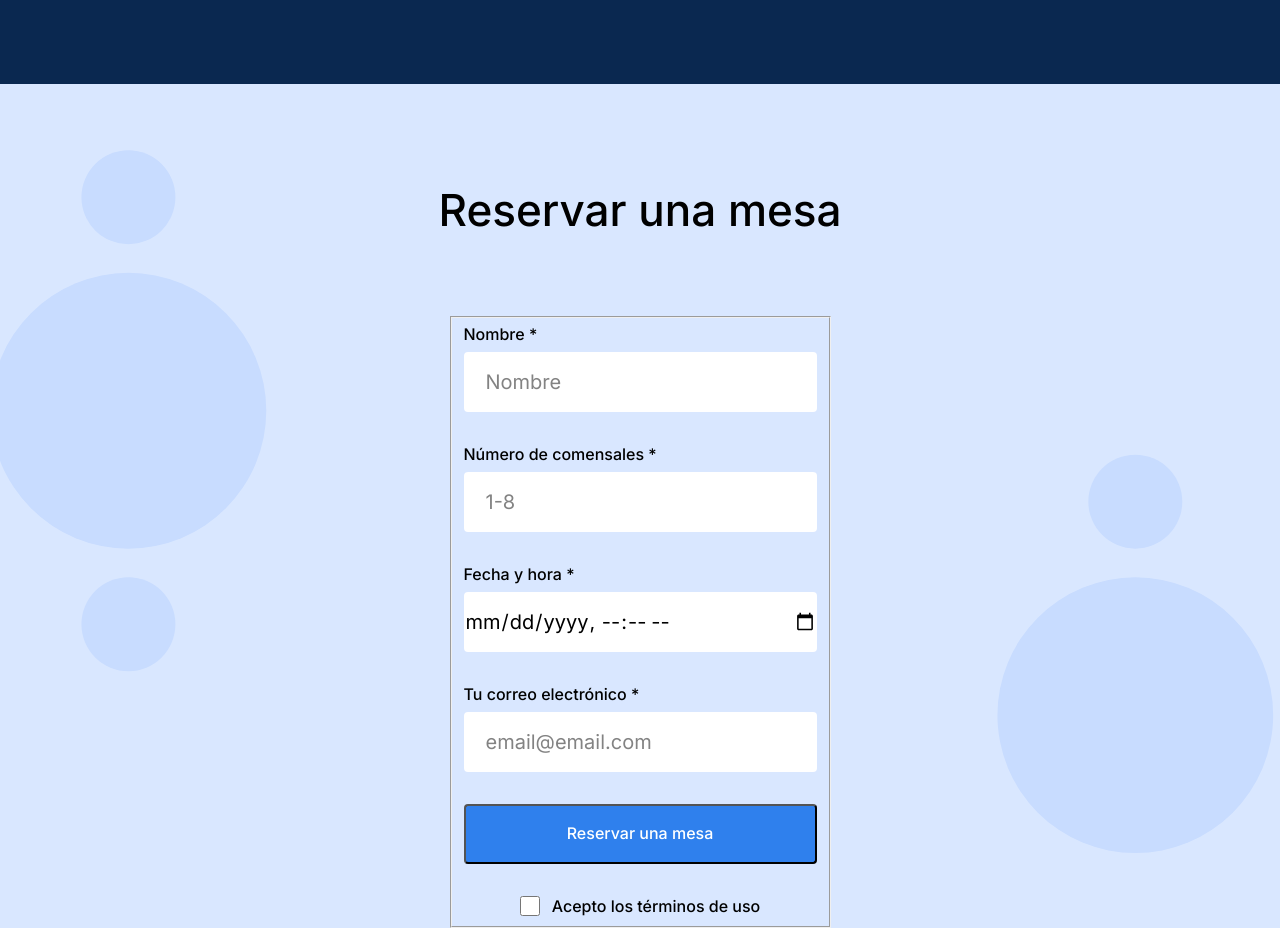
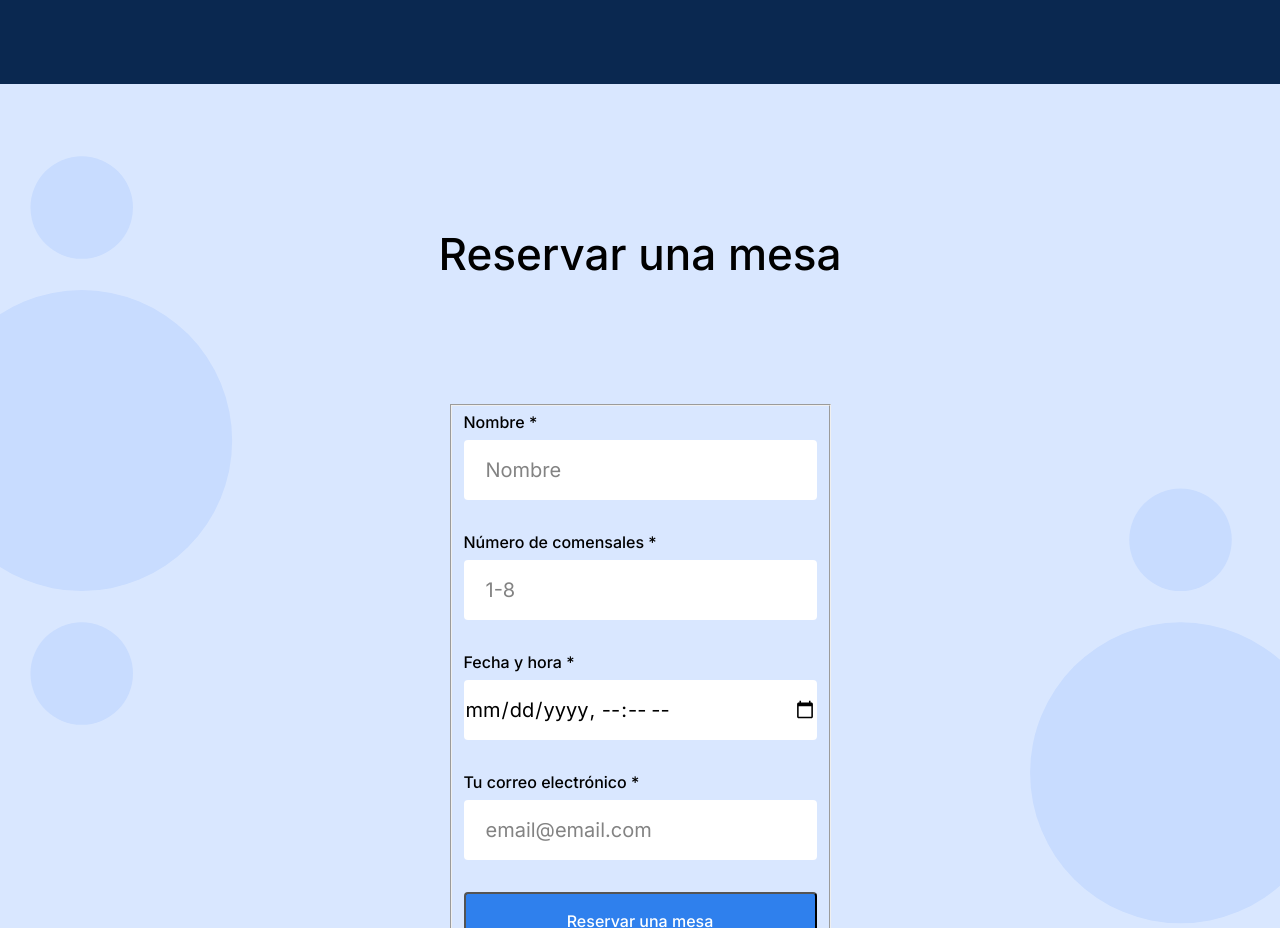
Before and after one commit to Gabo-SRuiz/web_project_coffeeshop, a plain HTML site: page index.html in a window 1280 px wide. Shown: the part 1560-2488 px from the top of the page. Drawn offline with Linux system fonts and the light colour scheme.

Commit message:
Proyecto 4 etapa 3 cambio margin a padding

```diff
--- a/pages/index.css
+++ b/pages/index.css
@@ -176,9 +176,8 @@
 }
 
 .reservation__title {
-  margin-top: 100px;
+  padding: 100px 0 80px 0;
   margin-right: auto;
-  margin-bottom: 80px;
   margin-left: auto;
   font-style: normal;
   font-weight: 500;
```
